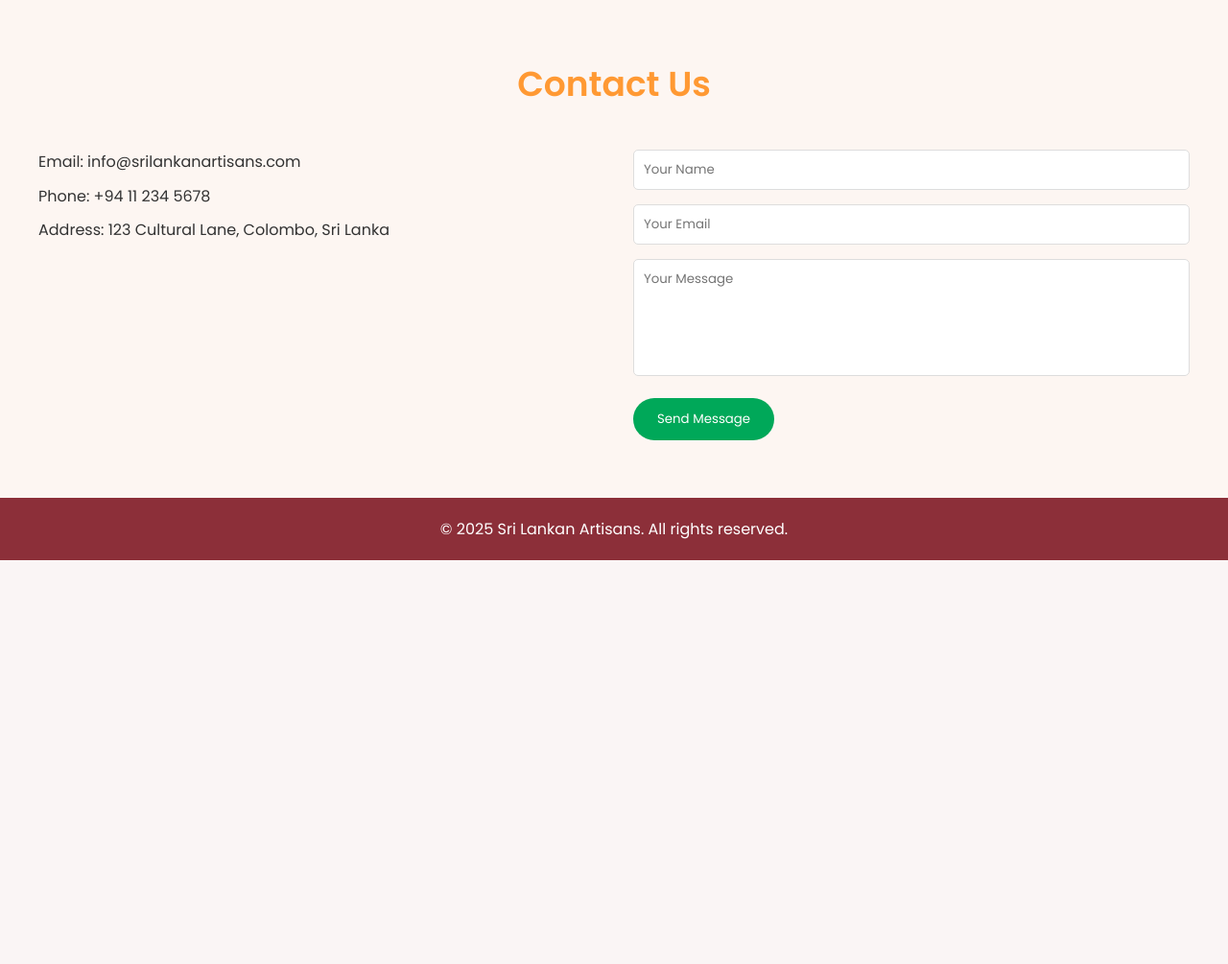
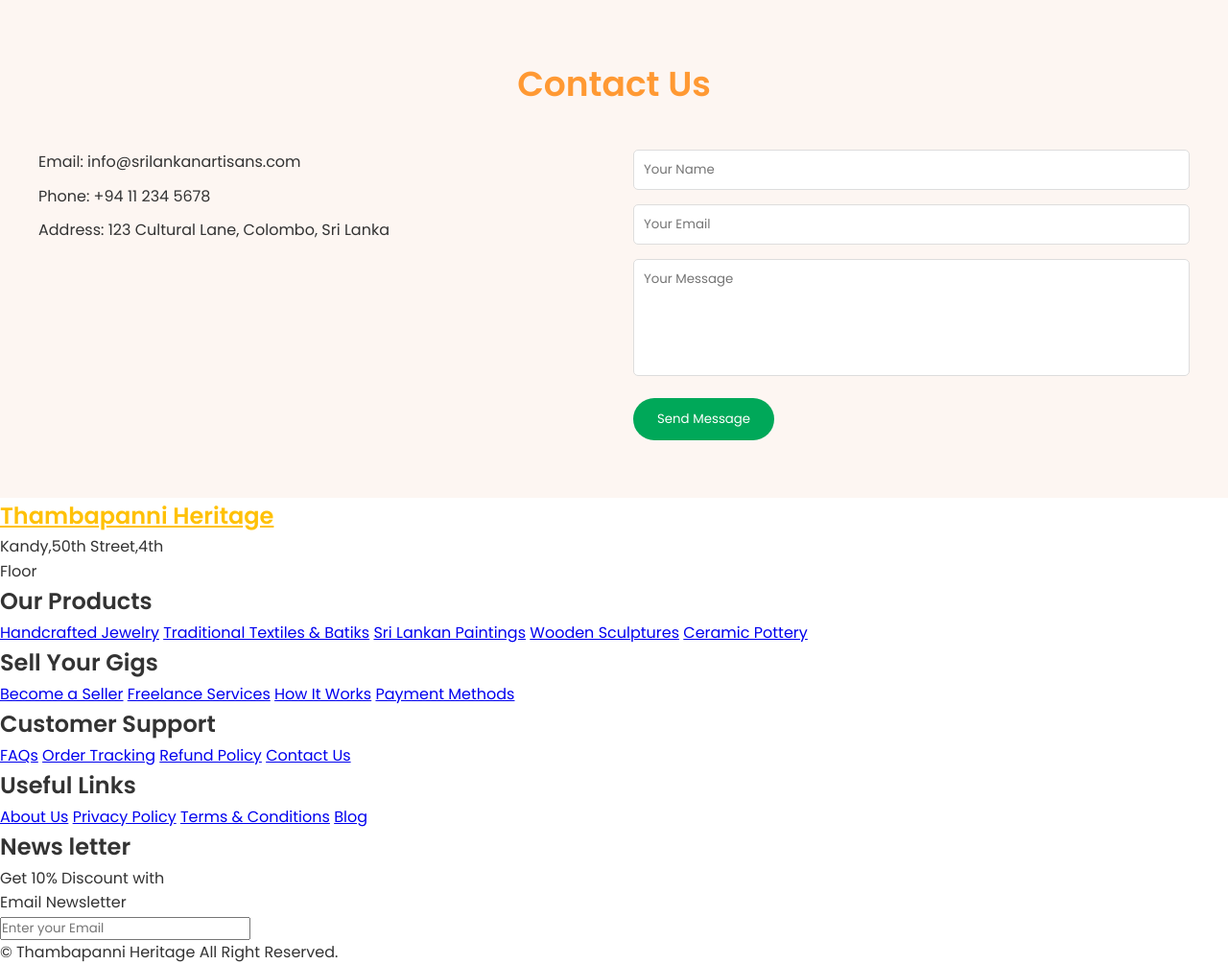
Before and after one commit to ChamiduDK/Thambapanni_Heritage, a PHP site: page / in a window 1280 px wide. Shown: the part 2210-3215 px from the top of the page at 96% size. Before the commit the page ends 2794 px from the top, so only its background shows below. Run offline with PHP 8.4, Linux system fonts and the light colour scheme; data that the repository does not hold is empty.

Commit message:
Update index.php footer section

```diff
--- a/index.php
+++ b/index.php
@@ -148,11 +148,71 @@ $categories = $connection->query($category_query)->fetch_all(MYSQLI_ASSOC);
     </section>
 
     <!-- Footer -->
-    <footer>
-        <div class="container">
-            <p>© 2025 Sri Lankan Artisans. All rights reserved.</p>
+<section class="footer">
+    <div class="footer-box">
+        <a href="#" class="logo"></i>Thambapanni Heritage</a>
+        <p>Kandy,50th Street,4th <br>Floor</p>
+        <div class="social">
+            <a href="#"><i class='bx bxl-facebook' ></i></a>
+            <a href="#"><i class='bx bxl-twitter' ></i></a>
+            <a href="#"><i class='bx bxl-instagram' ></i></a>
+            <a href="#"><i class='bx bxl-youtube' ></i></a>
+
+
+
+
+
         </div>
-    </footer>
+
+    </div>
+    <div class="footer-box">
+        <h2>Our Products</h2>
+        <a href="#">Handcrafted Jewelry</a>
+        <a href="#">Traditional Textiles & Batiks</a>
+        <a href="#">Sri Lankan Paintings</a>
+        <a href="#">Wooden Sculptures</a>
+        <a href="#">Ceramic Pottery</a>
+
+    </div>
+    <div class="footer-box">
+        <h2>Sell Your Gigs</h2>
+        <a href="#">Become a Seller</a>
+        <a href="#">Freelance Services</a>
+        <a href="#">How It Works</a>
+        <a href="#">Payment Methods</a>
+    </div>
+    <div class="footer-box">
+        <h2>Customer Support</h2>
+        <a href="#">FAQs</a>
+        <a href="#">Order Tracking</a>
+        <a href="#">Refund Policy</a>
+        <a href="#">Contact Us</a>
+    </div>
+    <div class="footer-box">
+        <h2>Useful Links</h2>
+        <a href="#">About Us</a>
+        <a href="#">Privacy Policy</a>
+        <a href="#">Terms & Conditions</a>
+        <a href="#">Blog</a>
+    </div>
+    <div class="footer-box">
+        <h2>News letter</h2>
+        <p>Get 10% Discount with <br>Email Newsletter</p>
+        <form action="">
+            <i class='bx bxs-envelope' ></i>
+            <input type="email" name="" id="" placeholder="Enter your Email">
+            <i class='bx bx-arrow-back bx-rotate-180' ></i>
+
+        </form>
+    </div>
+</section>
+   <!--Copyright-->
+   <div class="copyright">
+    <p>
+        &#169; Thambapanni Heritage All Right Reserved.
+    </p>
+</div>
+
 
     <script src="js/script.js"></script>
 </body>
```
